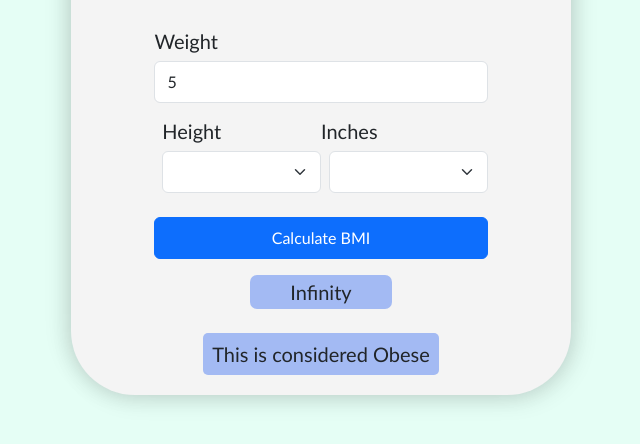
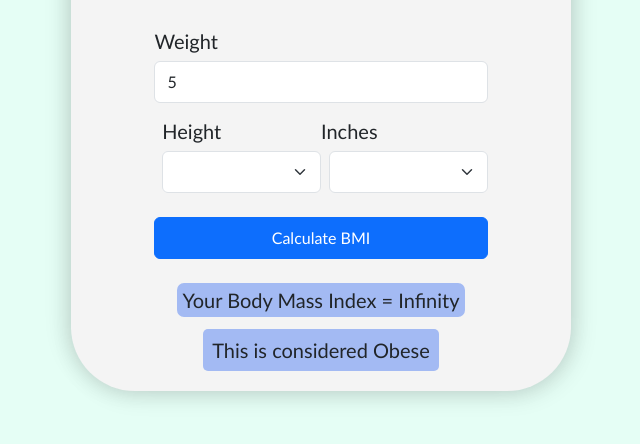
Before and after one commit to Laiba-Awan/Assignment_6, a plain HTML site: page index.html in a window 1280 px wide. Both pictures are taken after typing "5" into the empty fields and a click on the button "Calculate BMI". Shown: the part 180-624 px from the top of the page, without its empty margins (319-959 px from the left). Drawn offline with nearby package versions, Linux system fonts and the light colour scheme.

Commit message:
Did some changes with BMI result.

```diff
--- a/index.html
+++ b/index.html
@@ -55,8 +55,8 @@
         <div class="d-flex flex-column justify-content-center align-items-center">
             <button type="button" class="btn btn-primary p-1 mt-4 mt-lg-4 px-4 px-lg-5 py-lg-2 py-1"
                 onclick="Calculate()">Calculate BMI</button>
-            <h5 class="outcome mt-3 mt-lg-3"></h5>
-            <h5 class="status mt-2 mt-lg-3"></h5>
+            <h5 class="outcome mt-3 mt-lg-4"></h5>
+            <h5 class="status mt-2 mt-lg-1"></h5>
         </div>
     </div>
 
--- a/script.js
+++ b/script.js
@@ -8,14 +8,13 @@ const _status = document.querySelector(".status");
 function Calculate() {
   if (weight.value == "") {
     alert("All Input Fields need to be filled!");
-    alert.classList.add("alert.js");
   } else {
     const hFt = heightFt.value * 0.3048;
     const hIn = heightIn.value * 0.0254;
     const tHeightsq = (hFt + hIn) * (hFt + hIn);
     const bmi = (weight.value / tHeightsq).toFixed(2);
     outCome.classList.add("outcome1");
-    outCome.textContent = bmi;
+    outCome.textContent = `Your Body Mass Index = ${bmi}`;
     checkBMIStatus(bmi);
   }
 }
--- a/style.css
+++ b/style.css
@@ -41,7 +41,6 @@ body {
 }
 .outcome1 {
   text-align: center;
-  width: 30%;
   border-radius: 7px;
   background-color: rgb(163, 186, 243);
   padding: 5px;
@@ -52,6 +51,3 @@ body {
   padding: 9px;
   margin-bottom: 20px;
 }
-.alert.js {
-  color: red;
-}
```
